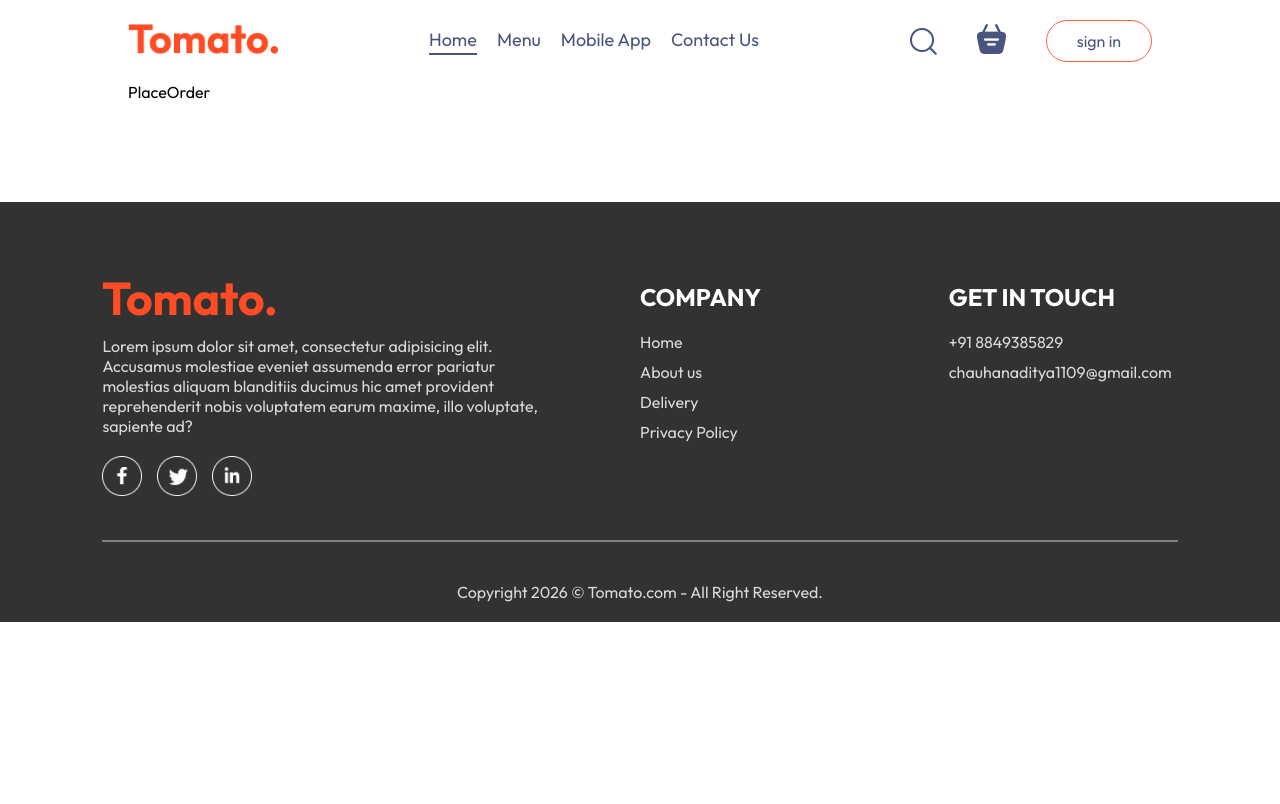
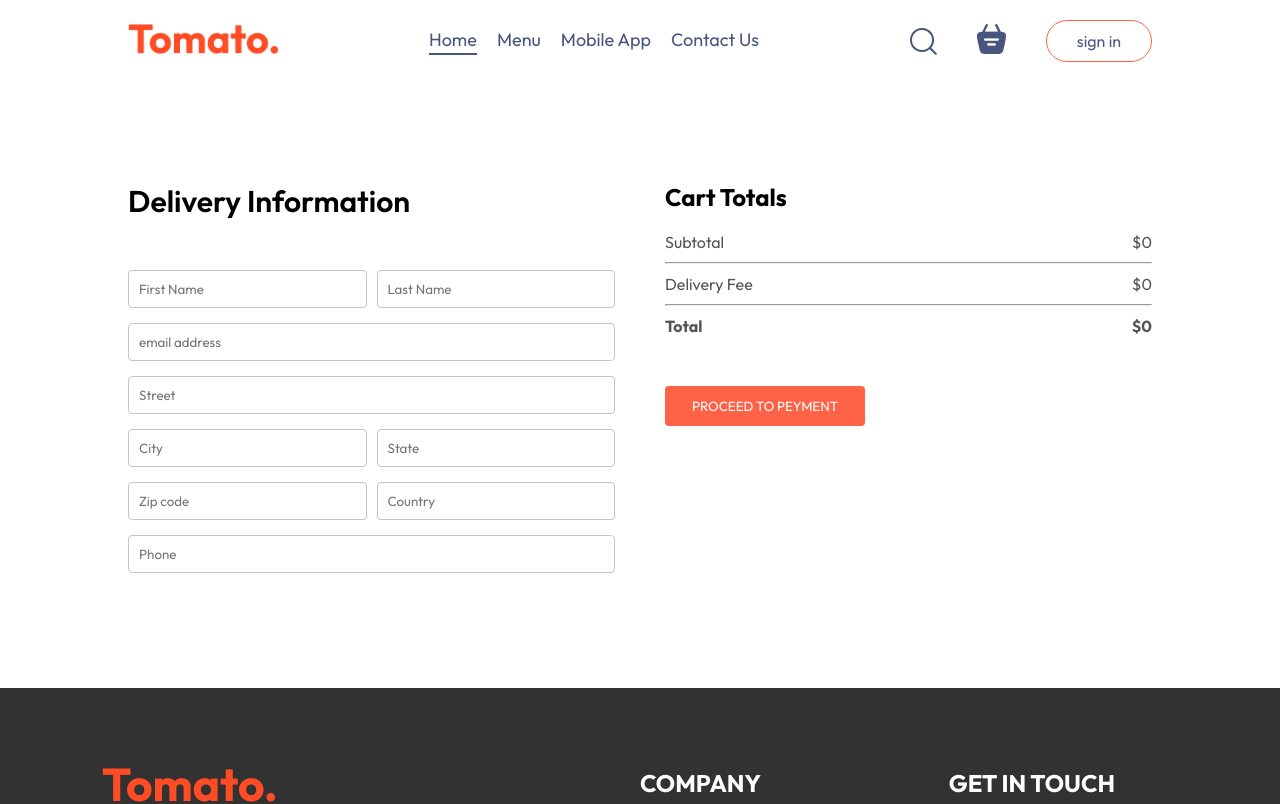
Before and after one commit to Aditya-lab442/FOOD-DELIVERY-APP, a React (Vite) app in the folder frontend/: page /order in a window 1280 px wide. Shown: the top 804 px of the page. Built offline with nearby package versions, Linux system fonts and the light colour scheme.

Commit message:
Place Order Page Complete

```diff
--- a/frontend/src/pages/Cart/Cart.jsx
+++ b/frontend/src/pages/Cart/Cart.jsx
@@ -50,12 +50,12 @@
             <hr />
             <div className="cart-total-details">
               <p>Delivery Fee</p>
-              <p>${2}</p>
+              <p>${getTotalCartAmount()>0?2:0}</p>
             </div>
             <hr />
             <div className="cart-total-details">
               <b>Total</b>
-              <b>${getTotalCartAmount() + 2}</b>
+              <b>${getTotalCartAmount()>0?getTotalCartAmount()+2:0}</b>
             </div>
             <br />
             <button onClick={()=>{navigate('/order')}}>PROCEED TO CHECKOUT</button>
--- a/frontend/src/pages/PlaceOrder/PlaceOrder.css
+++ b/frontend/src/pages/PlaceOrder/PlaceOrder.css
@@ -0,0 +1,38 @@
+.place-order{
+    display: flex;
+    align-items: start;
+    justify-content: space-between;
+    gap: 50px;
+    margin-top: 100px;
+}
+.place-order-left{
+    width: 100%;
+    max-width: max(30%,500px);
+}
+.place-order-left .title{
+    font-size: 30px;
+    font-weight: 600;
+    margin-bottom: 50px;
+}
+.place-order-left input{
+    margin-bottom: 15px;
+    width: 100%;
+    padding: 10px;
+    border: 1px solid #c5c5c5;
+    border-radius: 4px;
+    outline-color: tomato;
+}
+.place-order-left .multi-fields{
+    display: flex;
+    gap: 10px;
+
+}
+.place-order-right{
+    width: 100%;
+    max-width: max(40%,500px);
+
+}
+.place-order .cart-total button{
+    margin-top: 30px;
+
+}
--- a/frontend/src/pages/PlaceOrder/PlaceOrder.jsx
+++ b/frontend/src/pages/PlaceOrder/PlaceOrder.jsx
@@ -1,8 +1,53 @@
-import React from 'react'
+import React, { useContext } from 'react'
 import './PlaceOrder.css'
+import { StoreContext } from '../../context/StoreContext'
 const PlaceOrder = () => {
+  const { getTotalCartAmount } = useContext(StoreContext)
   return (
-    <div>PlaceOrder</div>
+    <form className='place-order'>
+      <div className="place-order-left">
+        <p className='title'>Delivery Information</p>
+        <div className="multi-fields">
+          <input type="text" placeholder='First Name' />
+          <input type="text" placeholder='Last Name' />
+        </div>
+        <input type="email" placeholder='email address' />
+        <input type="text" placeholder='Street' />
+        <div className="multi-fields">
+          <input type="text" placeholder='City' />
+          <input type="text" placeholder='State' />
+        </div>
+        <div className="multi-fields">
+          <input type="text" placeholder='Zip code' />
+          <input type="text" placeholder='Country' />
+        </div>
+        <input type="text" placeholder='Phone' />
+      </div>
+      <div className="place-order-right">
+        <div className="cart-total">
+          <h2>Cart Totals</h2>
+          <div>
+            <div className="cart-total-details">
+              <p>Subtotal</p>
+              <p>${getTotalCartAmount()}</p>
+            </div>
+            <hr />
+            <div className="cart-total-details">
+              <p>Delivery Fee</p>
+              <p>${getTotalCartAmount()>0?2:0}</p>
+            </div>
+            <hr />
+            <div className="cart-total-details">
+              <b>Total</b>
+              <b>${getTotalCartAmount()>0?getTotalCartAmount()+2:0}</b>
+            </div>
+            <br />
+            <button>PROCEED TO PEYMENT</button>
+          </div>
+
+        </div>
+      </div>
+    </form>
   )
 }
 
```
